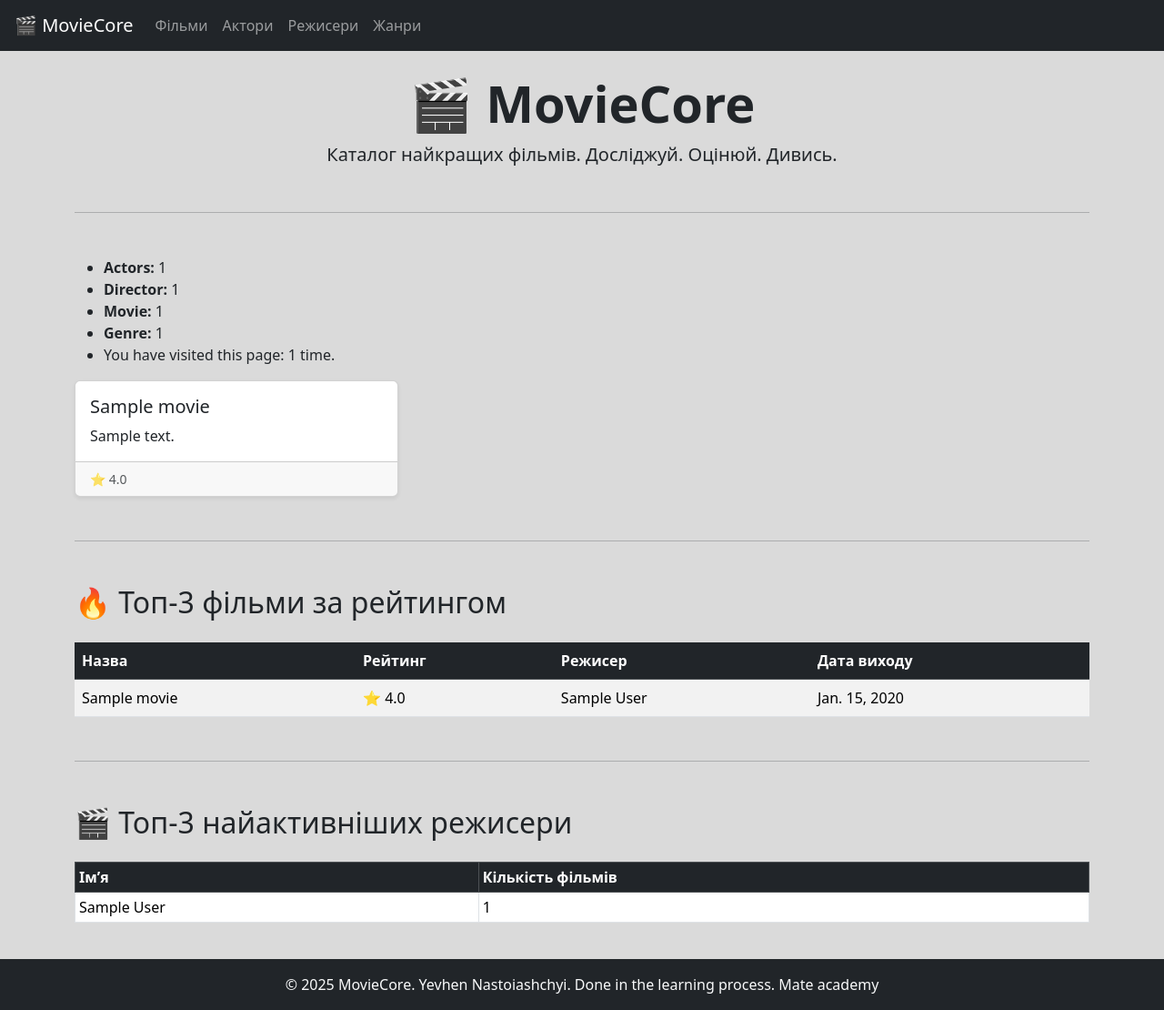
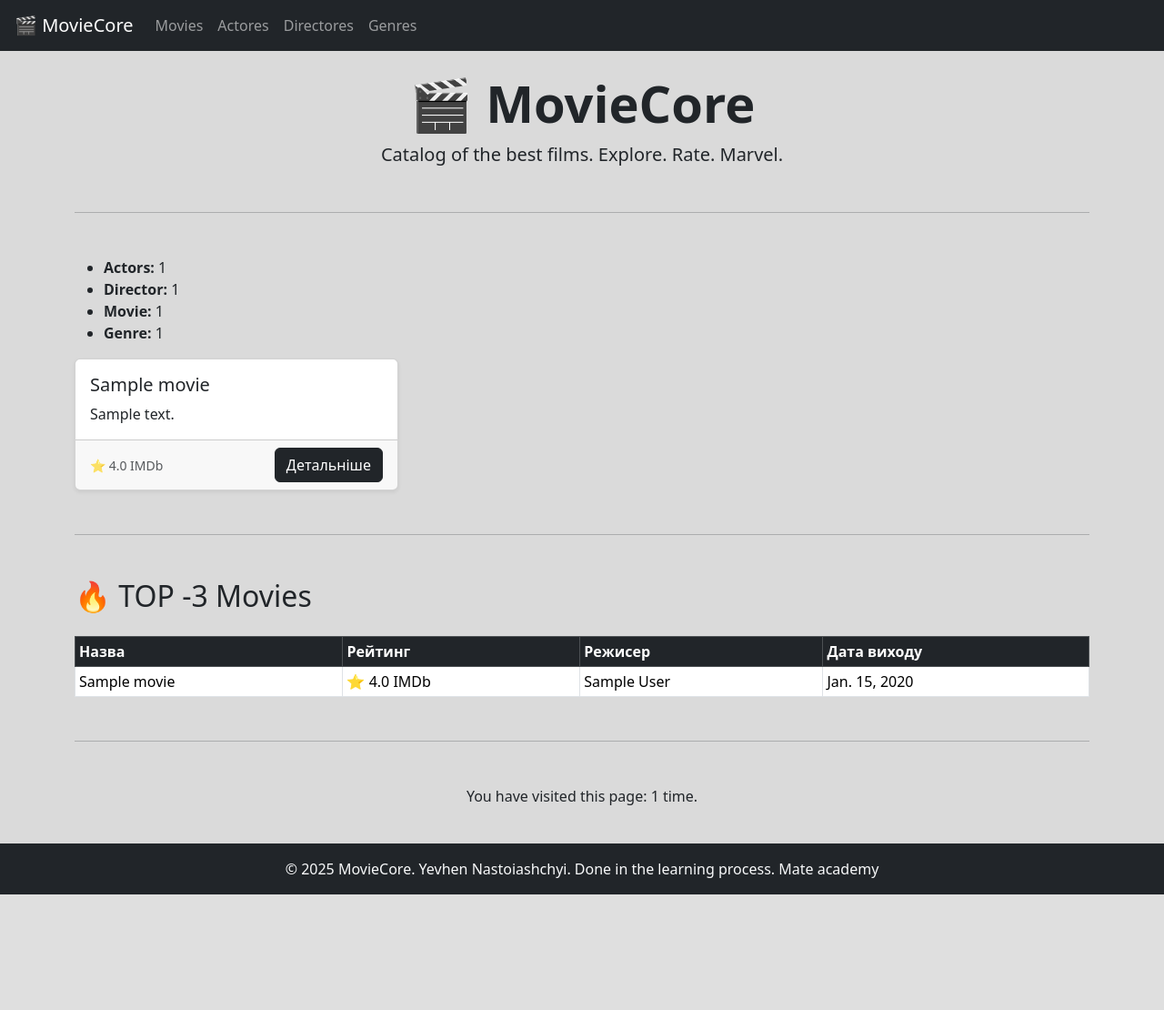
Before and after one commit to Nastoiashchyi/MovieCore, a Django app: page / in a window 1280 px wide. Shown: the whole page at 91% size. After the commit the page ends 983 px from the top, so only its background shows below. Run offline with Django 5.2, Linux system fonts and the light colour scheme; a user stored in the database is signed in; tables that the repository leaves empty hold one stand-in row (values such as "Sample post").

Commit message:
improving the appearance of pages

```diff
--- a/catalog/views.py
+++ b/catalog/views.py
@@ -34,34 +34,31 @@ class GenreListView(generic.ListView):
     model = Genre
     template_name = "catalog/genre_list.html"
     context_object_name = "genre_list"
-    ordering = ["name"]
 
     def get_queryset(self):
-        return Genre.objects.annotate(movie_count=Count("movie"))
+        return Genre.objects.annotate(movie_count=Count("movie")).order_by("-movie_count")
 
 
 class DirectorListView(generic.ListView):
     model = Director
     template_name = "catalog/director_list.html"
     context_object_name = "director_list"
-    # ordering = ["first_name", "last_name"]
 
     def get_queryset(self):
-        return Director.objects.annotate(movie_count=Count("movie"))
+        return Director.objects.annotate(movie_count=Count("movie")).order_by("first_name", "last_name")
 
 
 class ActorListView(generic.ListView):
     model = Actor
     template_name = "catalog/actor_list.html"
     context_object_name = "actor_list"
-    # ordering = ["first_name"]
 
     def get_queryset(self):
-        return Actor.objects.annotate(movie_count=Count("role__movie", distinct=True))
+        return Actor.objects.annotate(movie_count=Count("role__movie", distinct=True)).order_by("first_name", "last_name")
 
 
 class MovieListView(generic.ListView):
     model = Movie
     template_name = "catalog/movie_list.html"
     context_object_name = "movie_list"
-    # ordering = ["-release_date"]
+    ordering = ["-release_date"]
--- a/templates/catalog/actor_list.html
+++ b/templates/catalog/actor_list.html
@@ -5,13 +5,15 @@
 <h2>Actors list</h2>
 
     {% if actor_list %}
-    <table class="table">
+    <table class="table table-bordered table-sm">
+      <thead class="table-dark">
       <tr>
         <th>ID</th>
         <th>First name</th>
         <th>Last Name</th>
         <th>Count</th>
       </tr>
+      </thead>
     {% for actor in actor_list %}
       <tr>
         <td>{{ actor.id }}</td>
--- a/templates/catalog/genre_list.html
+++ b/templates/catalog/genre_list.html
@@ -5,11 +5,13 @@
 <h2>Genre list</h2>
 
     {% if genre_list %}
-    <table class="table">
+    <table class="table table-bordered table-sm">
+      <thead class="table-dark">
       <tr>
         <th>Name</th>
         <th>Count</th>
       </tr>
+      </thead>
     {% for genre in genre_list %}
       <tr>
         <td>{{ genre.name }}</td>
--- a/templates/catalog/index.html
+++ b/templates/catalog/index.html
@@ -3,7 +3,7 @@
 {% block content %}
   <div class="text-center mb-5">
     <h1 class="display-4 fw-bold">🎬 MovieCore</h1>
-    <p class="lead">Каталог найкращих фільмів. Досліджуй. Оцінюй. Дивись.</p>
+    <p class="lead">Catalog of the best films. Explore. Rate. Marvel.</p>
   </div>
 
   <hr class="my-5">
@@ -13,36 +13,30 @@
       <li><strong>Director:</strong> {{ num_directors }}</li>
       <li><strong>Movie:</strong> {{ num_movies }}</li>
       <li><strong>Genre:</strong> {{ num_genres }}</li>
-      <li>You have visited this page: {{ num_visits }} time{{ num_visits|pluralize }}.</li>
     </ul>
-
   </div>
   <div class="row row-cols-1 row-cols-md-3 g-4">
     {% for movie in top_movies %}
     <div class="col">
       <div class="card h-100 shadow-sm">
 
-
-
         <div class="card-body">
           <h5 class="card-title">{{ movie.title }}</h5>
           <p class="card-text">{{ movie.description|truncatewords:20 }}</p>
         </div>
         <div class="card-footer d-flex justify-content-between align-items-center">
-          <small class="text-muted">⭐ {{ movie.rating }}</small>
-{#          <a href="{% url 'catalog:movie_detail' movie.id %}" class="btn btn-outline-primary btn-sm">Детальніше</a>#}
+          <small class="text-muted">⭐ {{ movie.rating }} IMDb</small>
+          <a href="{% url 'catalog:movie_list' %}" class="btn btn-dark">Детальніше</a>
         </div>
       </div>
     </div>
     {% endfor %}
   </div>
 
+<hr class="my-5">
 
-
-  <hr class="my-5">
-
-  <h2 class="mb-4">🔥 Топ-3 фільми за рейтингом</h2>
-<table class="table table-striped table-hover">
+<h2 class="mb-4">🔥 TOP -3 Movies</h2>
+<table class="table table-bordered table-sm">
   <thead class="table-dark">
     <tr>
       <th>Назва</th>
@@ -55,7 +49,7 @@
     {% for movie in top_movies %}
     <tr>
       <td>{{ movie.title }}</td>
-      <td>⭐️ {{ movie.rating }}</td>
+      <td>⭐️ {{ movie.rating }} IMDb</td>
       <td>{{ movie.director.first_name }} {{ movie.director.last_name }}</td>
       <td>{{ movie.release_date }}</td>
     </tr>
@@ -64,23 +58,6 @@
 </table>
 
 <hr class="my-5">
-
-<h2 class="mb-4">🎬 Топ-3 найактивніших режисери</h2>
-<table class="table table-bordered table-sm">
-  <thead class="table-dark">
-    <tr>
-      <th>Імʼя</th>
-      <th>Кількість фільмів</th>
-    </tr>
-  </thead>
-  <tbody>
-    {% for director in top_directors %}
-    <tr>
-      <td>{{ director.first_name }} {{ director.last_name }}</td>
-      <td>{{ director.movie_count }}</td>
-    </tr>
-    {% endfor %}
-  </tbody>
-</table>
+  <p class="text-center">You have visited this page: {{ num_visits }} time{{ num_visits|pluralize }}.</p>
 
 {% endblock %}
--- a/templates/catalog/movie_list.html
+++ b/templates/catalog/movie_list.html
@@ -6,7 +6,9 @@
 
 
     {% if movie_list %}
-    <table class="table">
+    <table class="table table-bordered table-sm">
+      <thead class="table-dark">
+
         <tr>
           <th>ID</th>
           <th>Title</th>
@@ -14,6 +16,8 @@
           <th>Rating</th>
           <th>Director</th>
         </tr>
+      </thead>
+
     {% for movie in movie_list %}
       <tr>
         <td>{{ movie.id }}</td>
--- a/templates/includes/header.html
+++ b/templates/includes/header.html
@@ -7,16 +7,16 @@
   <div class="collapse navbar-collapse" id="navbarNav">
     <ul class="navbar-nav me-auto">
       <li class="nav-item">
-        <a class="nav-link {% if request.resolver_match.url_name == 'movie_list' %}active{% endif %}" href="{% url 'catalog:movie_list' %}">Фільми</a>
+        <a class="nav-link {% if request.resolver_match.url_name == 'movie_list' %}active{% endif %}" href="{% url 'catalog:movie_list' %}">Movies</a>
       </li>
       <li class="nav-item">
-        <a class="nav-link {% if request.resolver_match.url_name == 'actor_list' %}active{% endif %}" href="{% url 'catalog:actor_list' %}">Актори</a>
+        <a class="nav-link {% if request.resolver_match.url_name == 'actor_list' %}active{% endif %}" href="{% url 'catalog:actor_list' %}">Actores</a>
       </li>
       <li class="nav-item">
-        <a class="nav-link {% if request.resolver_match.url_name == 'director_list' %}active{% endif %}" href="{% url 'catalog:director_list' %}">Режисери</a>
+        <a class="nav-link {% if request.resolver_match.url_name == 'director_list' %}active{% endif %}" href="{% url 'catalog:director_list' %}">Directores</a>
       </li>
       <li class="nav-item">
-        <a class="nav-link {% if request.resolver_match.url_name == 'genre_list' %}active{% endif %}" href="{% url 'catalog:genre_list' %}">Жанри</a>
+        <a class="nav-link {% if request.resolver_match.url_name == 'genre_list' %}active{% endif %}" href="{% url 'catalog:genre_list' %}">Genres</a>
       </li>
     </ul>
 
```
Also changed, not shown: templates/catalog/director_list.html (+10 -6 lines), catalog/migrations/0001_initial.py (added). Lines whose indentation alone changed are shown as unchanged.
